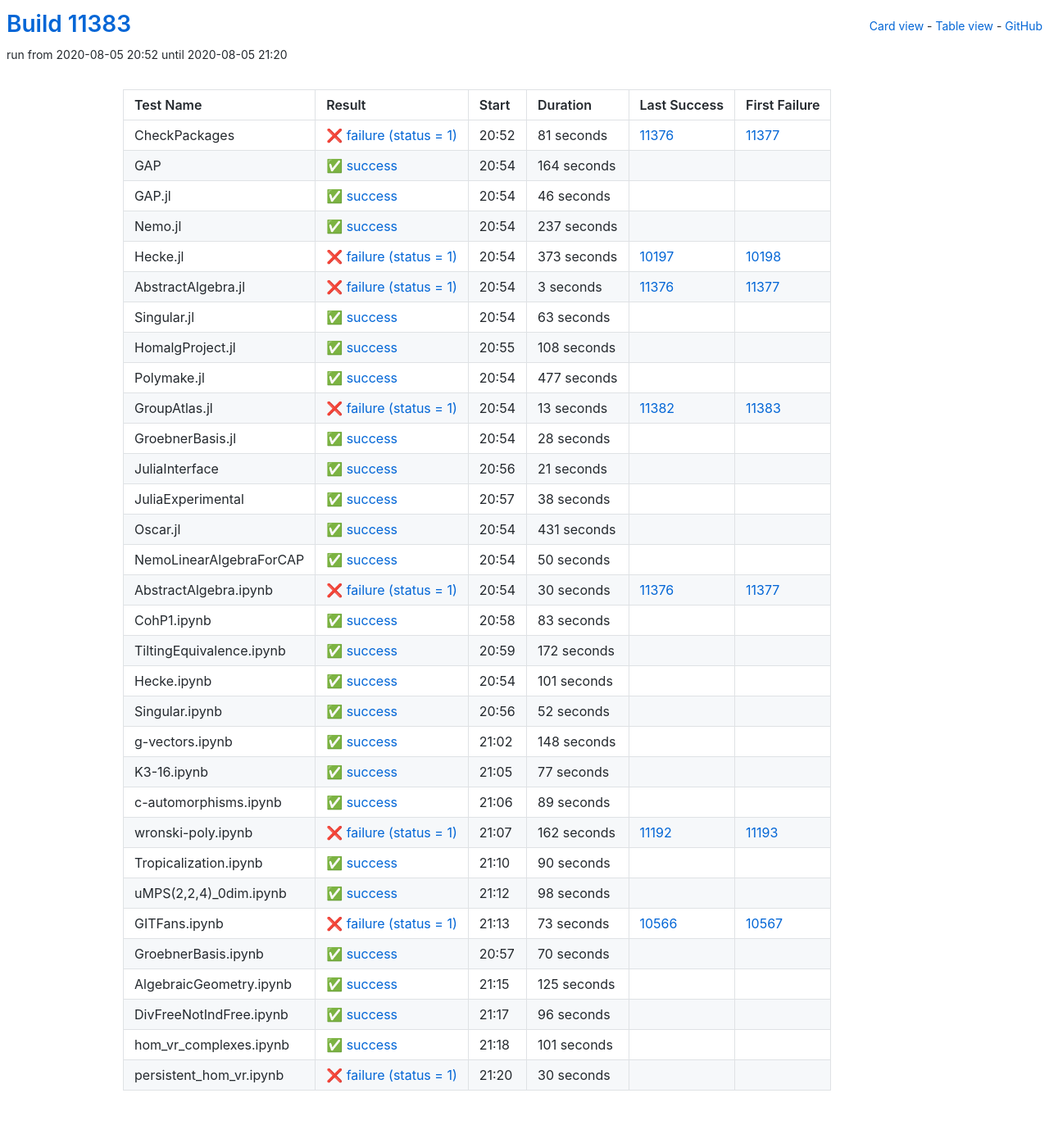
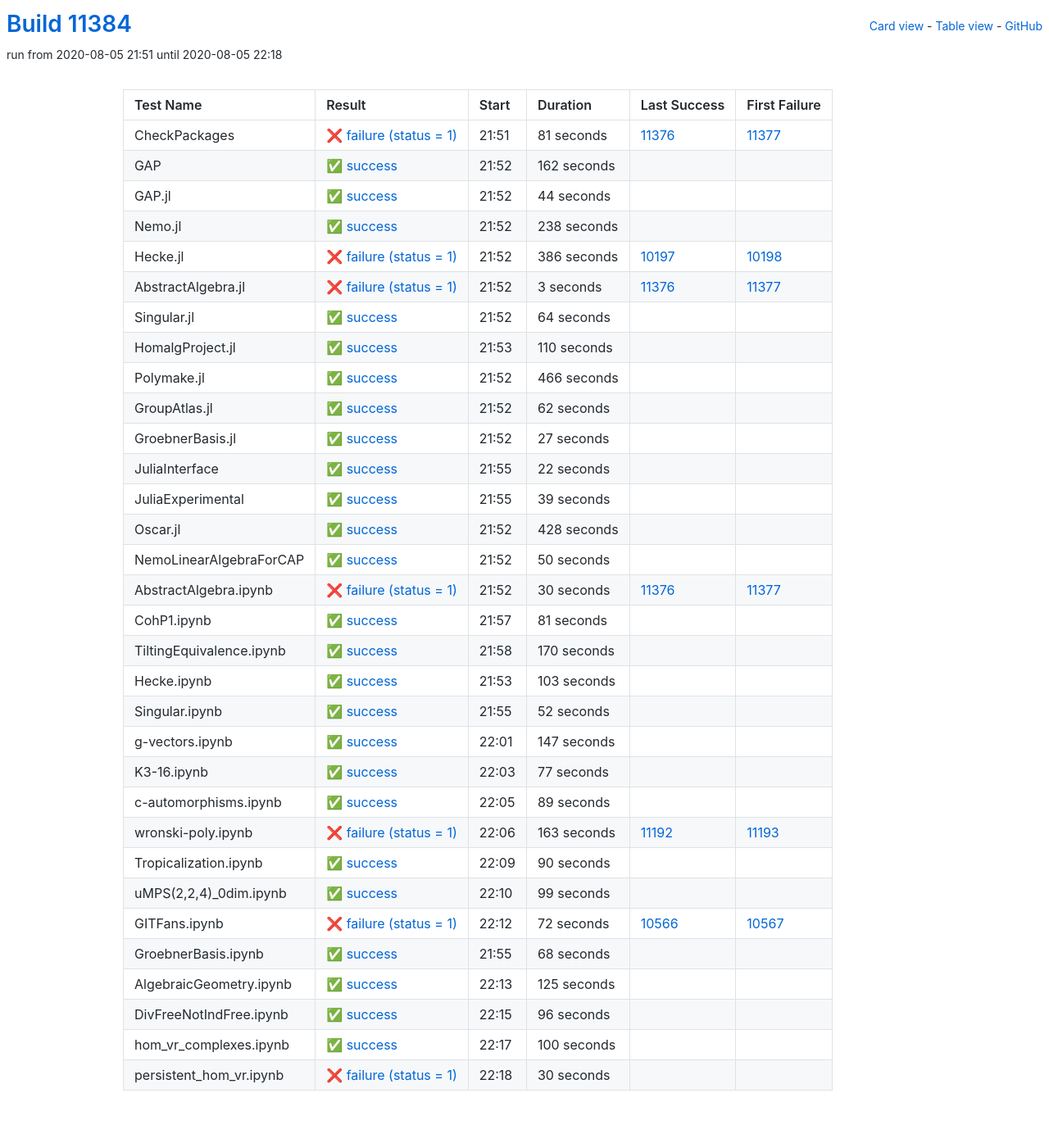
Before and after one commit to oscar-system/oscar-ci-status, a Jekyll site: the page built from table.html, in a window 1280 px wide. Shown: the whole page at 82% size. Built offline with Jekyll 4.4.1, drawn with Linux system fonts in a browser that asks for light colours.

Commit message:
Build #11384

```diff
--- a/_data/ci.yml
+++ b/_data/ci.yml
@@ -1,6 +1,6 @@
 ---
-build: 11383
-build_url: https://oscarci.mathematik.uni-kl.de/job/oscar/11383/
+build: 11384
+build_url: https://oscarci.mathematik.uni-kl.de/job/oscar/11384/
 job: oscar
 organization: oscar-system
 repo: oscar-ci-status
@@ -8,8 +8,8 @@
 tests:
 - name: CheckPackages
   id: checkpackages
-  log: https://oscarci.mathematik.uni-kl.de/job/oscar/11383/artifact/logs/build-11383/CheckPackages.log
-  start: 2020-08-05 20:52
+  log: https://oscarci.mathematik.uni-kl.de/job/oscar/11384/artifact/logs/build-11384/CheckPackages.log
+  start: 2020-08-05 21:51
   success: false
   exitcode: 1
   status: failure
@@ -20,56 +20,56 @@
   first_failure_url: https://oscarci.mathematik.uni-kl.de/job/oscar/11377/
 - name: GAP
   id: gap
-  log: https://oscarci.mathematik.uni-kl.de/job/oscar/11383/artifact/logs/build-11383/GAP.log
-  start: 2020-08-05 20:54
+  log: https://oscarci.mathematik.uni-kl.de/job/oscar/11384/artifact/logs/build-11384/GAP.log
+  start: 2020-08-05 21:52
   success: true
   exitcode: 0
   status: success
-  duration: 164
+  duration: 162
   last_success: false
   last_success_url:
   first_failure: false
   first_failure_url:
 - name: GAP.jl
   id: gap-jl
-  log: https://oscarci.mathematik.uni-kl.de/job/oscar/11383/artifact/logs/build-11383/GAP.jl.log
-  start: 2020-08-05 20:54
+  log: https://oscarci.mathematik.uni-kl.de/job/oscar/11384/artifact/logs/build-11384/GAP.jl.log
+  start: 2020-08-05 21:52
   success: true
   exitcode: 0
   status: success
-  duration: 46
+  duration: 44
   last_success: false
   last_success_url:
   first_failure: false
   first_failure_url:
 - name: Nemo.jl
   id: nemo-jl
-  log: https://oscarci.mathematik.uni-kl.de/job/oscar/11383/artifact/logs/build-11383/Nemo.jl.log
-  start: 2020-08-05 20:54
+  log: https://oscarci.mathematik.uni-kl.de/job/oscar/11384/artifact/logs/build-11384/Nemo.jl.log
+  start: 2020-08-05 21:52
   success: true
   exitcode: 0
   status: success
-  duration: 237
+  duration: 238
   last_success: false
   last_success_url:
   first_failure: false
   first_failure_url:
 - name: Hecke.jl
   id: hecke-jl
-  log: https://oscarci.mathematik.uni-kl.de/job/oscar/11383/artifact/logs/build-11383/Hecke.jl.log
-  start: 2020-08-05 20:54
+  log: https://oscarci.mathematik.uni-kl.de/job/oscar/11384/artifact/logs/build-11384/Hecke.jl.log
+  start: 2020-08-05 21:52
   success: false
   exitcode: 1
   status: failure
-  duration: 373
+  duration: 386
   last_success: 10197
   last_success_url: https://oscarci.mathematik.uni-kl.de/job/oscar/10197/
   first_failure: 10198
   first_failure_url: https://oscarci.mathematik.uni-kl.de/job/oscar/10198/
 - name: AbstractAlgebra.jl
   id: abstractalgebra-jl
-  log: https://oscarci.mathematik.uni-kl.de/job/oscar/11383/artifact/logs/build-11383/AbstractAlgebra.jl.log
-  start: 2020-08-05 20:54
+  log: https://oscarci.mathematik.uni-kl.de/job/oscar/11384/artifact/logs/build-11384/AbstractAlgebra.jl.log
+  start: 2020-08-05 21:52
   success: false
   exitcode: 1
   status: failure
@@ -80,104 +80,104 @@
   first_failure_url: https://oscarci.mathematik.uni-kl.de/job/oscar/11377/
 - name: Singular.jl
   id: singular-jl
-  log: https://oscarci.mathematik.uni-kl.de/job/oscar/11383/artifact/logs/build-11383/Singular.jl.log
-  start: 2020-08-05 20:54
+  log: https://oscarci.mathematik.uni-kl.de/job/oscar/11384/artifact/logs/build-11384/Singular.jl.log
+  start: 2020-08-05 21:52
   success: true
   exitcode: 0
   status: success
-  duration: 63
+  duration: 64
   last_success: false
   last_success_url:
   first_failure: false
   first_failure_url:
 - name: HomalgProject.jl
   id: homalgproject-jl
-  log: https://oscarci.mathematik.uni-kl.de/job/oscar/11383/artifact/logs/build-11383/HomalgProject.jl.log
-  start: 2020-08-05 20:55
+  log: https://oscarci.mathematik.uni-kl.de/job/oscar/11384/artifact/logs/build-11384/HomalgProject.jl.log
+  start: 2020-08-05 21:53
   success: true
   exitcode: 0
   status: success
-  duration: 108
+  duration: 110
   last_success: false
   last_success_url:
   first_failure: false
   first_failure_url:
 - name: Polymake.jl
   id: polymake-jl
-  log: https://oscarci.mathematik.uni-kl.de/job/oscar/11383/artifact/logs/build-11383/Polymake.jl.log
-  start: 2020-08-05 20:54
+  log: https://oscarci.mathematik.uni-kl.de/job/oscar/11384/artifact/logs/build-11384/Polymake.jl.log
+  start: 2020-08-05 21:52
   success: true
   exitcode: 0
   status: success
-  duration: 477
+  duration: 466
   last_success: false
   last_success_url:
   first_failure: false
   first_failure_url:
 - name: GroupAtlas.jl
   id: groupatlas-jl
-  log: https://oscarci.mathematik.uni-kl.de/job/oscar/11383/artifact/logs/build-11383/GroupAtlas.jl.log
-  start: 2020-08-05 20:54
-  success: false
-  exitcode: 1
-  status: failure
-  duration: 13
-  last_success: 11382
-  last_success_url: https://oscarci.mathematik.uni-kl.de/job/oscar/11382/
-  first_failure: 11383
-  first_failure_url: https://oscarci.mathematik.uni-kl.de/job/oscar/11383/
-- name: GroebnerBasis.jl
-  id: groebnerbasis-jl
-  log: https://oscarci.mathematik.uni-kl.de/job/oscar/11383/artifact/logs/build-11383/GroebnerBasis.jl.log
-  start: 2020-08-05 20:54
+  log: https://oscarci.mathematik.uni-kl.de/job/oscar/11384/artifact/logs/build-11384/GroupAtlas.jl.log
+  start: 2020-08-05 21:52
   success: true
   exitcode: 0
   status: success
-  duration: 28
+  duration: 62
+  last_success: false
+  last_success_url:
+  first_failure: false
+  first_failure_url:
+- name: GroebnerBasis.jl
+  id: groebnerbasis-jl
+  log: https://oscarci.mathematik.uni-kl.de/job/oscar/11384/artifact/logs/build-11384/GroebnerBasis.jl.log
+  start: 2020-08-05 21:52
+  success: true
+  exitcode: 0
+  status: success
+  duration: 27
   last_success: false
   last_success_url:
   first_failure: false
   first_failure_url:
 - name: JuliaInterface
   id: juliainterface
-  log: https://oscarci.mathematik.uni-kl.de/job/oscar/11383/artifact/logs/build-11383/JuliaInterface.log
-  start: 2020-08-05 20:56
+  log: https://oscarci.mathematik.uni-kl.de/job/oscar/11384/artifact/logs/build-11384/JuliaInterface.log
+  start: 2020-08-05 21:55
   success: true
   exitcode: 0
   status: success
-  duration: 21
+  duration: 22
   last_success: false
   last_success_url:
   first_failure: false
   first_failure_url:
 - name: JuliaExperimental
   id: juliaexperimental
-  log: https://oscarci.mathematik.uni-kl.de/job/oscar/11383/artifact/logs/build-11383/JuliaExperimental.log
-  start: 2020-08-05 20:57
+  log: https://oscarci.mathematik.uni-kl.de/job/oscar/11384/artifact/logs/build-11384/JuliaExperimental.log
+  start: 2020-08-05 21:55
   success: true
   exitcode: 0
   status: success
-  duration: 38
+  duration: 39
   last_success: false
   last_success_url:
   first_failure: false
   first_failure_url:
 - name: Oscar.jl
   id: oscar-jl
-  log: https://oscarci.mathematik.uni-kl.de/job/oscar/11383/artifact/logs/build-11383/Oscar.jl.log
-  start: 2020-08-05 20:54
+  log: https://oscarci.mathematik.uni-kl.de/job/oscar/11384/artifact/logs/build-11384/Oscar.jl.log
+  start: 2020-08-05 21:52
   success: true
   exitcode: 0
   status: success
-  duration: 431
+  duration: 428
   last_success: false
   last_success_url:
   first_failure: false
   first_failure_url:
 - name: NemoLinearAlgebraForCAP
   id: nemolinearalgebraforcap
-  log: https://oscarci.mathematik.uni-kl.de/job/oscar/11383/artifact/logs/build-11383/NemoLinearAlgebraForCAP.log
-  start: 2020-08-05 20:54
+  log: https://oscarci.mathematik.uni-kl.de/job/oscar/11384/artifact/logs/build-11384/NemoLinearAlgebraForCAP.log
+  start: 2020-08-05 21:52
   success: true
   exitcode: 0
   status: success
@@ -188,8 +188,8 @@
   first_failure_url:
 - name: AbstractAlgebra.ipynb
   id: abstractalgebra-ipynb
-  log: https://oscarci.mathematik.uni-kl.de/job/oscar/11383/artifact/logs/build-11383/AbstractAlgebra.ipynb.log
-  start: 2020-08-05 20:54
+  log: https://oscarci.mathematik.uni-kl.de/job/oscar/11384/artifact/logs/build-11384/AbstractAlgebra.ipynb.log
+  start: 2020-08-05 21:52
   success: false
   exitcode: 1
   status: failure
@@ -200,44 +200,44 @@
   first_failure_url: https://oscarci.mathematik.uni-kl.de/job/oscar/11377/
 - name: CohP1.ipynb
   id: cohp1-ipynb
-  log: https://oscarci.mathematik.uni-kl.de/job/oscar/11383/artifact/logs/build-11383/CohP1.ipynb.log
-  start: 2020-08-05 20:58
+  log: https://oscarci.mathematik.uni-kl.de/job/oscar/11384/artifact/logs/build-11384/CohP1.ipynb.log
+  start: 2020-08-05 21:57
   success: true
   exitcode: 0
   status: success
-  duration: 83
+  duration: 81
   last_success: false
   last_success_url:
   first_failure: false
   first_failure_url:
 - name: TiltingEquivalence.ipynb
   id: tiltingequivalence-ipynb
-  log: https://oscarci.mathematik.uni-kl.de/job/oscar/11383/artifact/logs/build-11383/TiltingEquivalence.ipynb.log
-  start: 2020-08-05 20:59
+  log: https://oscarci.mathematik.uni-kl.de/job/oscar/11384/artifact/logs/build-11384/TiltingEquivalence.ipynb.log
+  start: 2020-08-05 21:58
   success: true
   exitcode: 0
   status: success
-  duration: 172
+  duration: 170
   last_success: false
   last_success_url:
   first_failure: false
   first_failure_url:
 - name: Hecke.ipynb
   id: hecke-ipynb
-  log: https://oscarci.mathematik.uni-kl.de/job/oscar/11383/artifact/logs/build-11383/Hecke.ipynb.log
-  start: 2020-08-05 20:54
+  log: https://oscarci.mathematik.uni-kl.de/job/oscar/11384/artifact/logs/build-11384/Hecke.ipynb.log
+  start: 2020-08-05 21:53
   success: true
   exitcode: 0
   status: success
-  duration: 101
+  duration: 103
   last_success: false
   last_success_url:
   first_failure: false
   first_failure_url:
 - name: Singular.ipynb
   id: singular-ipynb
-  log: https://oscarci.mathematik.uni-kl.de/job/oscar/11383/artifact/logs/build-11383/Singular.ipynb.log
-  start: 2020-08-05 20:56
+  log: https://oscarci.mathematik.uni-kl.de/job/oscar/11384/artifact/logs/build-11384/Singular.ipynb.log
+  start: 2020-08-05 21:55
   success: true
   exitcode: 0
   status: success
@@ -248,20 +248,20 @@
   first_failure_url:
 - name: g-vectors.ipynb
   id: g-vectors-ipynb
-  log: https://oscarci.mathematik.uni-kl.de/job/oscar/11383/artifact/logs/build-11383/g-vectors.ipynb.log
-  start: 2020-08-05 21:02
+  log: https://oscarci.mathematik.uni-kl.de/job/oscar/11384/artifact/logs/build-11384/g-vectors.ipynb.log
+  start: 2020-08-05 22:01
   success: true
   exitcode: 0
   status: success
-  duration: 148
+  duration: 147
   last_success: false
   last_success_url:
   first_failure: false
   first_failure_url:
 - name: K3-16.ipynb
   id: k3-16-ipynb
-  log: https://oscarci.mathematik.uni-kl.de/job/oscar/11383/artifact/logs/build-11383/K3-16.ipynb.log
-  start: 2020-08-05 21:05
+  log: https://oscarci.mathematik.uni-kl.de/job/oscar/11384/artifact/logs/build-11384/K3-16.ipynb.log
+  start: 2020-08-05 22:03
   success: true
   exitcode: 0
   status: success
@@ -272,8 +272,8 @@
   first_failure_url:
 - name: c-automorphisms.ipynb
   id: c-automorphisms-ipynb
-  log: https://oscarci.mathematik.uni-kl.de/job/oscar/11383/artifact/logs/build-11383/c-automorphisms.ipynb.log
-  start: 2020-08-05 21:06
+  log: https://oscarci.mathematik.uni-kl.de/job/oscar/11384/artifact/logs/build-11384/c-automorphisms.ipynb.log
+  start: 2020-08-05 22:05
   success: true
   exitcode: 0
   status: success
@@ -284,20 +284,20 @@
   first_failure_url:
 - name: wronski-poly.ipynb
   id: wronski-poly-ipynb
-  log: https://oscarci.mathematik.uni-kl.de/job/oscar/11383/artifact/logs/build-11383/wronski-poly.ipynb.log
-  start: 2020-08-05 21:07
+  log: https://oscarci.mathematik.uni-kl.de/job/oscar/11384/artifact/logs/build-11384/wronski-poly.ipynb.log
+  start: 2020-08-05 22:06
   success: false
   exitcode: 1
   status: failure
-  duration: 162
+  duration: 163
   last_success: 11192
   last_success_url: https://oscarci.mathematik.uni-kl.de/job/oscar/11192/
   first_failure: 11193
   first_failure_url: https://oscarci.mathematik.uni-kl.de/job/oscar/11193/
 - name: Tropicalization.ipynb
   id: tropicalization-ipynb
-  log: https://oscarci.mathematik.uni-kl.de/job/oscar/11383/artifact/logs/build-11383/Tropicalization.ipynb.log
-  start: 2020-08-05 21:10
+  log: https://oscarci.mathematik.uni-kl.de/job/oscar/11384/artifact/logs/build-11384/Tropicalization.ipynb.log
+  start: 2020-08-05 22:09
   success: true
   exitcode: 0
   status: success
@@ -308,44 +308,44 @@
   first_failure_url:
 - name: uMPS(2,2,4)_0dim.ipynb
   id: umps-2-2-4-0dim-ipynb
-  log: https://oscarci.mathematik.uni-kl.de/job/oscar/11383/artifact/logs/build-11383/uMPS-2-2-4-_0dim.ipynb.log
-  start: 2020-08-05 21:12
+  log: https://oscarci.mathematik.uni-kl.de/job/oscar/11384/artifact/logs/build-11384/uMPS-2-2-4-_0dim.ipynb.log
+  start: 2020-08-05 22:10
   success: true
   exitcode: 0
   status: success
-  duration: 98
+  duration: 99
   last_success: false
   last_success_url:
   first_failure: false
   first_failure_url:
 - name: GITFans.ipynb
   id: gitfans-ipynb
-  log: https://oscarci.mathematik.uni-kl.de/job/oscar/11383/artifact/logs/build-11383/GITFans.ipynb.log
-  start: 2020-08-05 21:13
+  log: https://oscarci.mathematik.uni-kl.de/job/oscar/11384/artifact/logs/build-11384/GITFans.ipynb.log
+  start: 2020-08-05 22:12
   success: false
   exitcode: 1
   status: failure
-  duration: 73
+  duration: 72
   last_success: 10566
   last_success_url: https://oscarci.mathematik.uni-kl.de/job/oscar/10566/
   first_failure: 10567
   first_failure_url: https://oscarci.mathematik.uni-kl.de/job/oscar/10567/
 - name: GroebnerBasis.ipynb
   id: groebnerbasis-ipynb
-  log: https://oscarci.mathematik.uni-kl.de/job/oscar/11383/artifact/logs/build-11383/GroebnerBasis.ipynb.log
-  start: 2020-08-05 20:57
+  log: https://oscarci.mathematik.uni-kl.de/job/oscar/11384/artifact/logs/build-11384/GroebnerBasis.ipynb.log
+  start: 2020-08-05 21:55
   success: true
   exitcode: 0
   status: success
-  duration: 70
+  duration: 68
   last_success: false
   last_success_url:
   first_failure: false
   first_failure_url:
 - name: AlgebraicGeometry.ipynb
   id: algebraicgeometry-ipynb
-  log: https://oscarci.mathematik.uni-kl.de/job/oscar/11383/artifact/logs/build-11383/AlgebraicGeometry.ipynb.log
-  start: 2020-08-05 21:15
+  log: https://oscarci.mathematik.uni-kl.de/job/oscar/11384/artifact/logs/build-11384/AlgebraicGeometry.ipynb.log
+  start: 2020-08-05 22:13
   success: true
   exitcode: 0
   status: success
@@ -356,8 +356,8 @@
   first_failure_url:
 - name: DivFreeNotIndFree.ipynb
   id: divfreenotindfree-ipynb
-  log: https://oscarci.mathematik.uni-kl.de/job/oscar/11383/artifact/logs/build-11383/DivFreeNotIndFree.ipynb.log
-  start: 2020-08-05 21:17
+  log: https://oscarci.mathematik.uni-kl.de/job/oscar/11384/artifact/logs/build-11384/DivFreeNotIndFree.ipynb.log
+  start: 2020-08-05 22:15
   success: true
   exitcode: 0
   status: success
@@ -368,20 +368,20 @@
   first_failure_url:
 - name: hom_vr_complexes.ipynb
   id: hom-vr-complexes-ipynb
-  log: https://oscarci.mathematik.uni-kl.de/job/oscar/11383/artifact/logs/build-11383/hom_vr_complexes.ipynb.log
-  start: 2020-08-05 21:18
+  log: https://oscarci.mathematik.uni-kl.de/job/oscar/11384/artifact/logs/build-11384/hom_vr_complexes.ipynb.log
+  start: 2020-08-05 22:17
   success: true
   exitcode: 0
   status: success
-  duration: 101
+  duration: 100
   last_success: false
   last_success_url:
   first_failure: false
   first_failure_url:
 - name: persistent_hom_vr.ipynb
   id: persistent-hom-vr-ipynb
-  log: https://oscarci.mathematik.uni-kl.de/job/oscar/11383/artifact/logs/build-11383/persistent_hom_vr.ipynb.log
-  start: 2020-08-05 21:20
+  log: https://oscarci.mathematik.uni-kl.de/job/oscar/11384/artifact/logs/build-11384/persistent_hom_vr.ipynb.log
+  start: 2020-08-05 22:18
   success: false
   exitcode: 1
   status: failure
```
Also changed, not shown: README.md.
